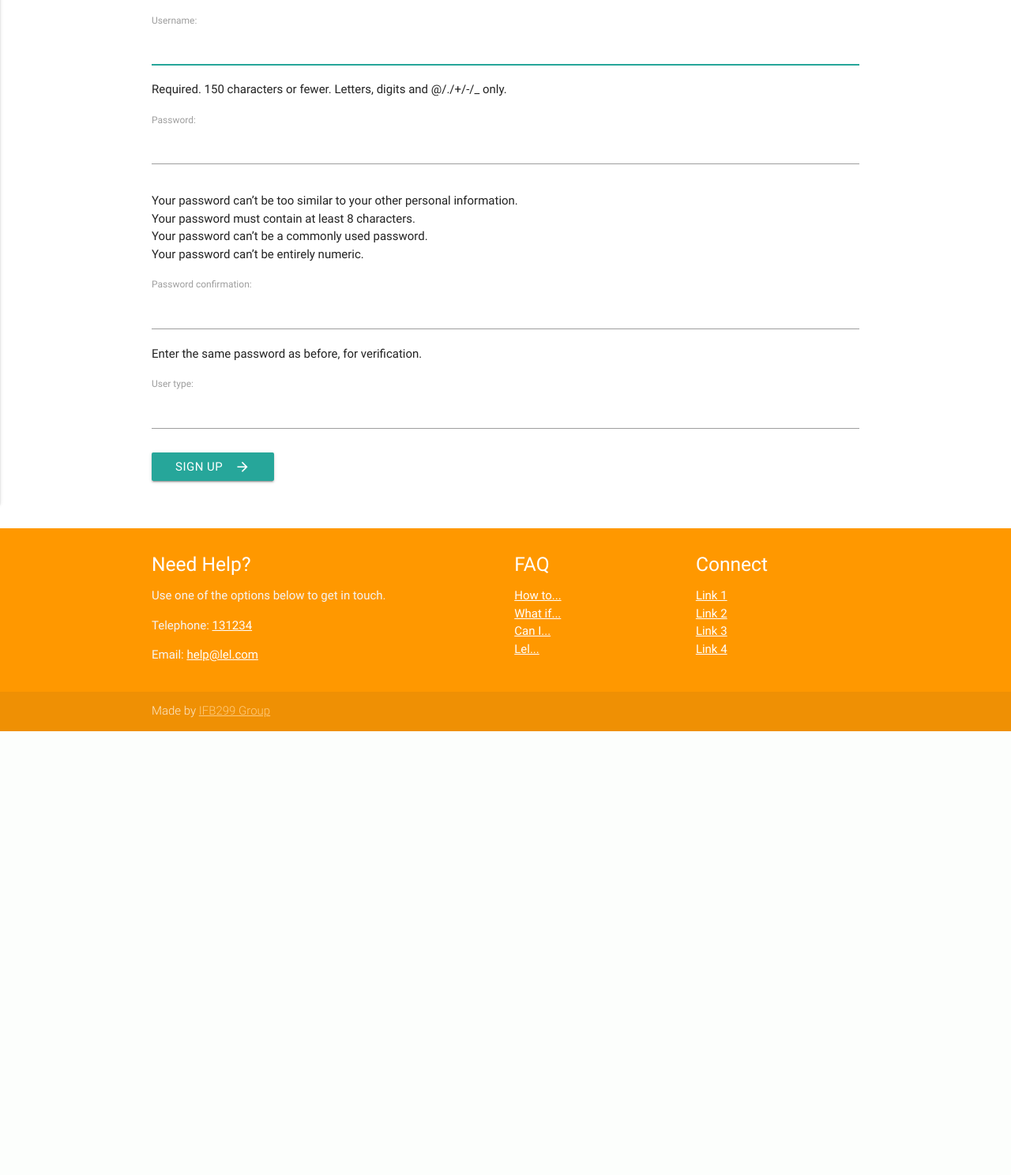
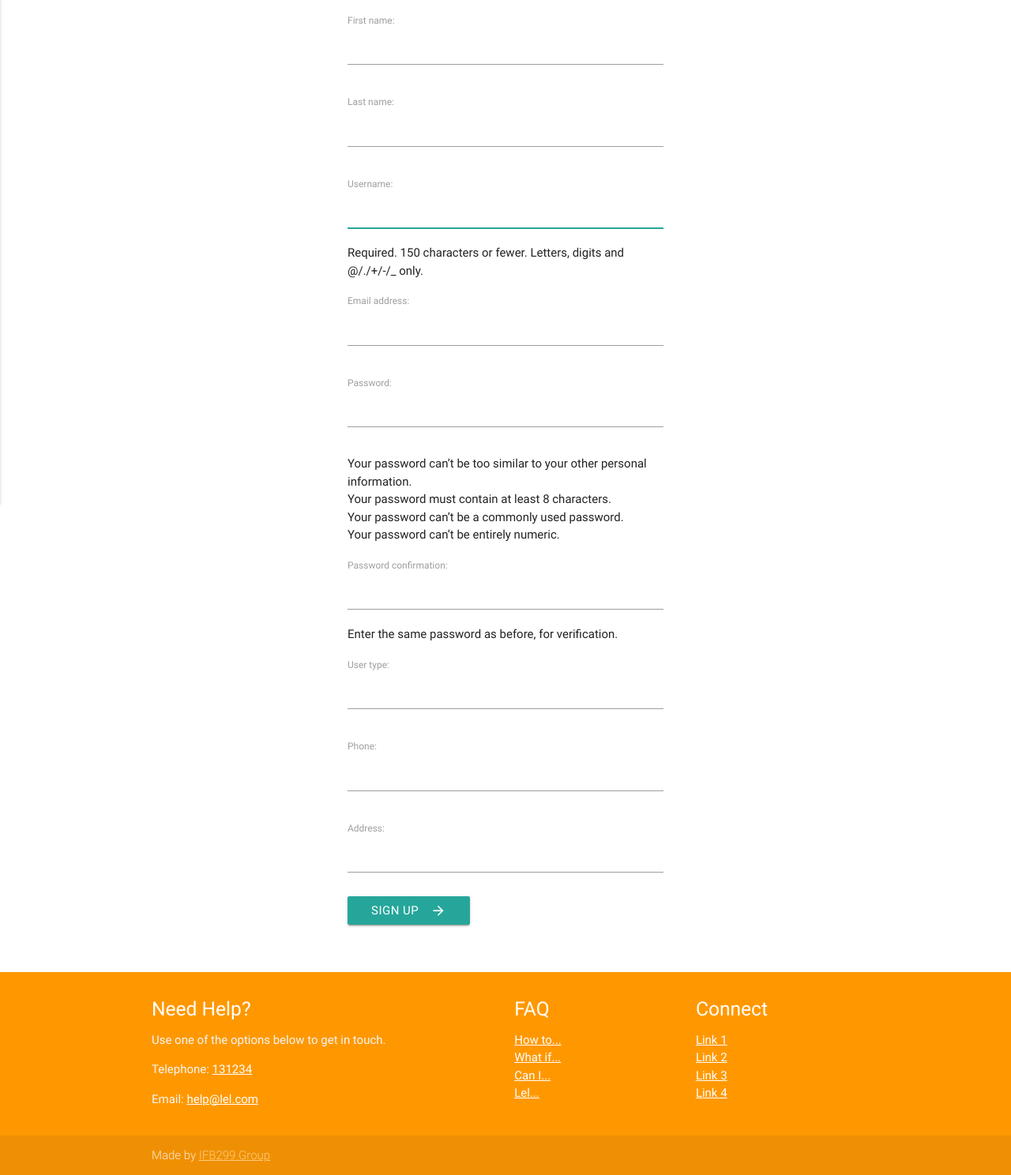
Before and after one commit to jabelone/ifb299, a Django app: page /signup/ in a window 1280 px wide. Shown: the part 222-1710 px from the top of the page at 79% size. Before the commit the page ends 1148 px from the top, so only its background shows below. Run offline with Django 3.2, Linux system fonts and the light colour scheme; some libraries are stand-ins or nearby versions.

Commit message:
Fixed up sign up form to include all the details needed

```diff
--- a/ifb299_production/production/forms.py
+++ b/ifb299_production/production/forms.py
@@ -3,7 +3,12 @@ from django.contrib.auth.forms import UserCreationForm
 from django.contrib.auth.models import User
 from production.models import *
 
+class SignUpForm(UserCreationForm):
+    class Meta:
+        model = User
+        fields = ('first_name', 'last_name', 'username', 'email', )
+
 class ProfileForm(forms.ModelForm):
     class Meta:
         model = Profile
-        fields = ('user_type',)# 'phone', 'address')
+        fields = ('user_type', 'phone', 'address')
--- a/ifb299_production/production/static/production/css/style.css
+++ b/ifb299_production/production/static/production/css/style.css
@@ -47,6 +47,11 @@ nav .button-collapse {
     padding-top: 10px;
 }
 
+form {
+    max-width: 400px;
+    margin: 0 auto;
+}
+
 
 /* Responsive Stuff */
 
--- a/ifb299_production/production/views.py
+++ b/ifb299_production/production/views.py
@@ -6,7 +6,7 @@ from production.forms import *
 
 def signup(request):
     if request.method == 'POST':
-        user_form = UserCreationForm(request.POST)
+        user_form = SignUpForm(request.POST)
         profile_form = ProfileForm(request.POST)
         if user_form.is_valid() and profile_form.is_valid():
             new_user = user_form.save()
@@ -23,7 +23,7 @@ def signup(request):
             return redirect('/')
 
     else:
-        user_form = UserCreationForm()
+        user_form = SignUpForm()
         profile_form = ProfileForm()
 
     return render(request, 'production/signup.html', {'user_form': user_form, 'profile_form': profile_form})
```
